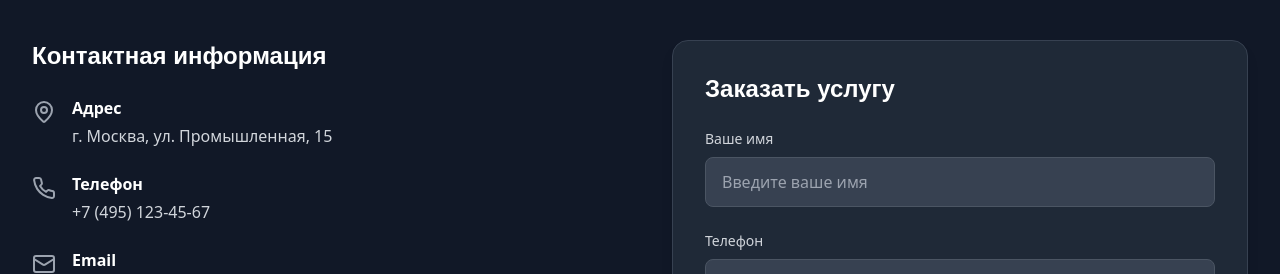
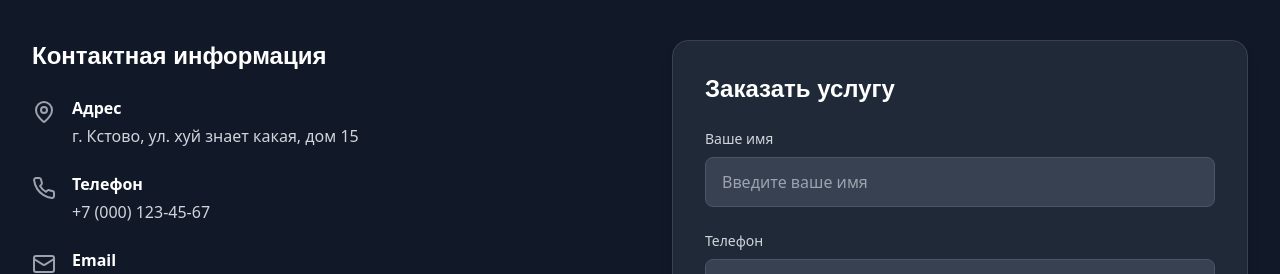
Before and after one commit to pr-poehali-dev/laser-welding-website, a React (Vite) app: page / in a window 1280 px wide. Shown: the part 3000-3274 px from the top of the page. Built offline with nearby package versions, Linux system fonts and the light colour scheme.

Commit message:
Обновление 2 компонентов

```diff
--- a/src/components/Contact.tsx
+++ b/src/components/Contact.tsx
@@ -26,7 +26,7 @@ const Contact = () => {
                 <div>
                   <h4 className="font-semibold text-white mb-1">Адрес</h4>
                   <p className="text-gray-300">
-                    г. Москва, ул. Промышленная, 15
+                    г. Кстово, ул. хуй знает какая, дом 15
                   </p>
                 </div>
               </div>
@@ -38,7 +38,7 @@ const Contact = () => {
                 />
                 <div>
                   <h4 className="font-semibold text-white mb-1">Телефон</h4>
-                  <p className="text-gray-300">+7 (495) 123-45-67</p>
+                  <p className="text-gray-300">+7 (000) 123-45-67</p>
                 </div>
               </div>
 
```
